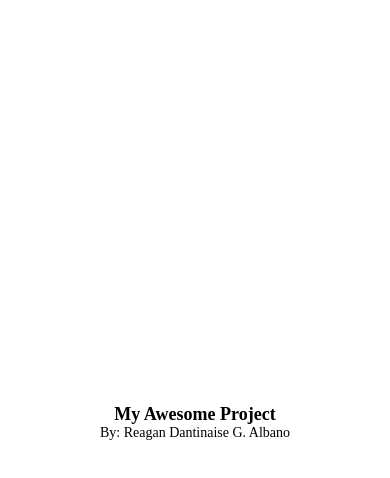
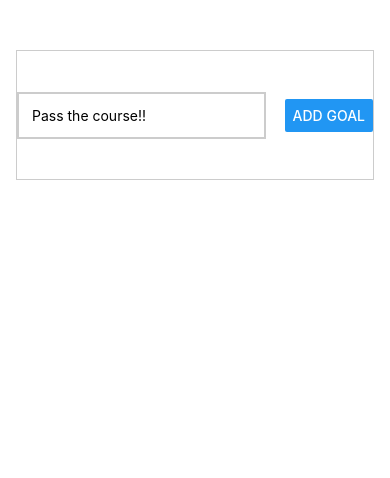
Before and after one commit to qrdgalbano-arch/expo-trial-cpe32s1-albano, a React Native app: screen / in a window 390 px wide. Shown: the top 478 px of the page. Built offline with nearby package versions, Linux system fonts and the light colour scheme.

Commit message:
HOA10.2 Version, March 30, 2026

```diff
--- a/App.js
+++ b/App.js
@@ -1,31 +1,68 @@
-import { StatusBar } from 'expo-status-bar';
-import { StyleSheet, Text, View } from 'react-native';
+import { StyleSheet, Text, View, Button, TextInput } from 'react-native';
+import { useState } from 'react';
 
 export default function App() {
+  const [enteredGoalText, setEnteredGoalText] = useState('');
+  const [courseGoals, setCourseGoals] = useState([]);
+
+  function goalInputHandler(enteredText) {
+    setEnteredGoalText(enteredText);
+  };
+
+  function addGoalHandler() {
+    setCourseGoals((currentCourseGoals) =>[
+      ...currentCourseGoals,
+      enteredGoalText,
+    ]);
+  };
+
+
+
   return (
-    <View style={styles.container}>
-      <Text style = {styles.Titletext}>My Awesome Project</Text>
-      <Text style = {styles.Bodytext}>By: Reagan Dantinaise G. Albano</Text>
-      <StatusBar style="auto" />
+    <View style = {styles.appContainer}>
+
+      <View style = {styles.inputContainer}>
+        <TextInput style = {styles.textInput}
+        placeholder='Pass the course!!'
+        onChangeText={goalInputHandler}
+        />
+
+        <Button title='Add Goal'
+        onPress={addGoalHandler}
+        />
+      </View>
+
+      <View style = {styles.goalsContainer}>
+        {courseGoals.map((goal) => <Text key ={goal}>{goal}</Text>)}
+      </View>
+
     </View>
   );
 }
 
 const styles = StyleSheet.create({
-  container: {
+  appContainer: {
     flex: 1,
-    backgroundColor: '#fff',
+    paddingTop: 50,
+    paddingHorizontal: 16,
+  },
+  inputContainer: {
+    flex: 1,
+    flexDirection: 'row',
+    justifyContent: 'space-between',
     alignItems: 'center',
-    justifyContent: 'center',
+    marginBottom: 24,
+    borderWidth: 1,
+    borderColor: '#cccccc'
   },
-  Titletext: {
-    fontFamily: 'serif',
-    fontSize: 18,
-    fontWeight: 'bold',
+  textInput: {
+    borderWidth: 2,
+    borderColor: '#cccccc',
+    width: '70%',
+    marginRight: 8,
+    padding: 13,
   },
-
-    Bodytext: {
-    fontFamily: 'serif',
-    fontSize: 14,
-  },
+  goalsContainer: {
+    flex: 5,
+  }
 });
```
